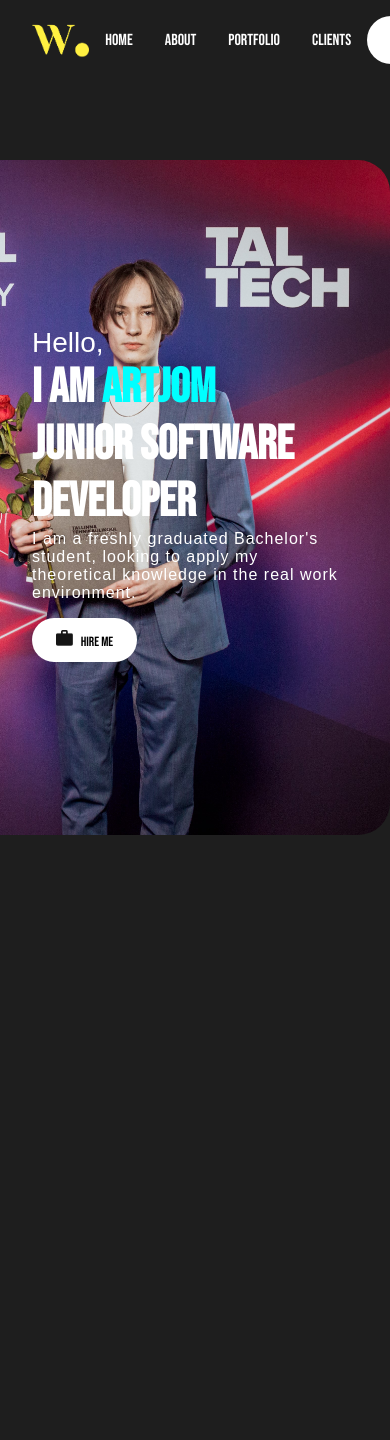
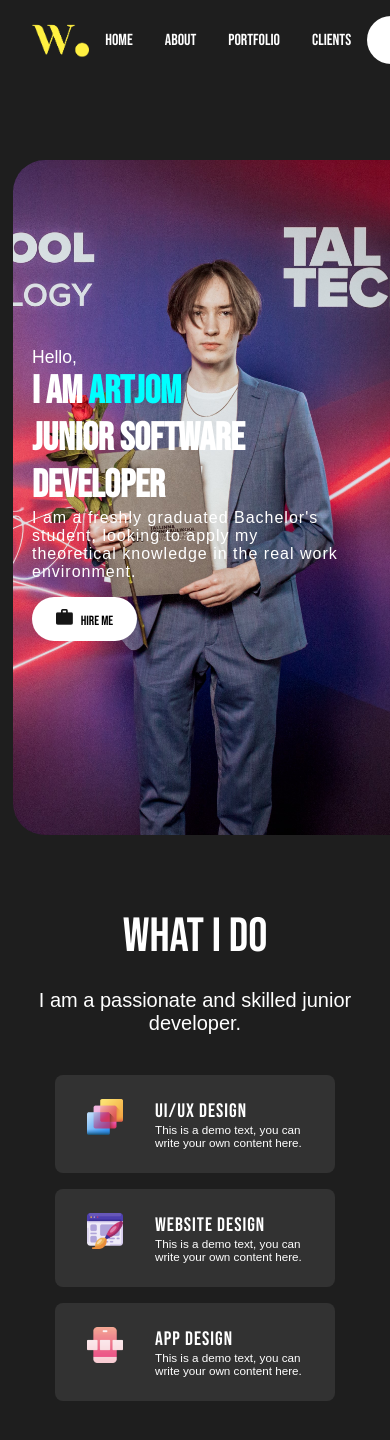
Before and after one commit to artn01/portfolio, a React (Create React App) app: page / in a window 390 px wide. Shown: the top 1440 px of the page. Before the commit the page ends 860 px from the top, so only its background shows below. Built offline with nearby package versions, Linux system fonts and the light colour scheme.

Commit message:
about section

```diff
--- a/src/App.js
+++ b/src/App.js
@@ -1,11 +1,13 @@
 import NavBar from "./components/NavBar/NavBar";
 import Intro from "./components/Intro/Intro";
+import Skills from "./components/Skills/Skills";
 
 function App() {
   return (
     <div className="App">
       <NavBar></NavBar>
       <Intro></Intro>
+      <Skills></Skills>
     </div>
   );
 }
--- a/src/components/Intro/intro.css
+++ b/src/components/Intro/intro.css
@@ -65,3 +65,23 @@
     margin-right: 0.5rem;
     height: 1rem;
   }
+
+  @media screen and (max-width:840px){
+    .bg {
+      right: -10vw;
+    }
+
+    .introContent {
+      font-size: 10vw;
+    }
+
+    .hello {
+      font-size: 4.5vw;
+    }
+  }
+
+  @media screen and (max-width:480px){
+    .bg {
+      right: -20vw;
+    }
+  }
--- a/src/components/NavBar/NavBar.css
+++ b/src/components/NavBar/NavBar.css
@@ -1,4 +1,5 @@
 .navbar {
+    background: rgb(30, 30, 30);
     height: 5rem;
     width: 100vw;
     max-width: 75rem;
--- /dev/null
+++ b/src/components/Skills/Skills.js
@@ -0,0 +1,41 @@
+import React from 'react';
+import './skills.css';
+import UIDesign from '../../assets/ui-design.png';
+import WebDesign from '../../assets/website-design.png';
+import AppDesign from '../../assets/app-design.png';
+
+const Skills = () => {
+  return (
+    <section id='skills'>
+        <span className='skillTitle'>What I do</span>
+        <span className='skillDesc'>I am a passionate and skilled junior developer.</span>
+        <div className='skillBars'>
+            <div className='skillBar'>
+                <img src={UIDesign} alt='UiDesign' className='skillBarImg'></img>
+                <div className='skillBarText'>
+                    <h2>UI/UX Design</h2>
+                    <p>This is a demo text, you can write your own content here.</p>
+                </div>
+            </div>
+
+            <div className='skillBar'>
+                <img src={WebDesign} alt='WebDesign' className='skillBarImg'></img>
+                <div className='skillBarText'>
+                    <h2>Website Design</h2>
+                    <p>This is a demo text, you can write your own content here.</p>
+                </div>
+            </div>
+
+            <div className='skillBar'>
+                <img src={AppDesign} alt='AppDesign' className='skillBarImg'></img>
+                <div className='skillBarText'>
+                    <h2>App Design</h2>
+                    <p>This is a demo text, you can write your own content here.</p>
+                </div>
+            </div>
+        </div>
+    </section>
+  )
+}
+
+export default Skills
--- /dev/null
+++ b/src/components/Skills/skills.css
@@ -0,0 +1,83 @@
+#skills {
+    overflow: hidden;
+    width: 100vw;
+    max-width: 65rem;
+    display: flex;
+    flex-direction: column;
+    align-items: center;
+    justify-content: center;
+    text-align: center;
+    margin: 0 auto;
+}
+
+.skillTitle {
+    font-size: 3rem;
+    font-weight: 400;
+    padding-top: 3rem;
+    margin-bottom: 1.5rem;
+}
+
+.skillDesc {
+    font-family: sans-serif;
+    font-weight: 200;
+    font-size: 1.25rem;
+    max-width: 50rem;
+    padding: 0, 2rem;
+}
+
+.skillBars {
+    margin: 1.5rem;
+    width: 100vw;
+    max-width: 80%;
+    text-align: left;
+}
+
+.skillBar {
+    display: flex;
+    margin: 1rem;
+    padding: 1.5rem 2rem;
+    border-radius: 0.5rem;
+    background: rgb(50, 50, 50);
+}
+
+.skillBarImg {
+    object-fit: cover;
+    height: 3rem;
+    width: 3rem;
+    margin-right: 2rem;
+}
+
+.skillBarText>p {
+    font-size: 1rem;
+    font-weight: 200;
+    font-family: sans-serif;
+}
+
+.skillBarText>h2 {
+    font-size: 1.75rem;
+    font-weight: 200;
+    letter-spacing: 1px;
+}
+
+@media screen and (max-width:720px) {
+    .skillBarText>p {
+        font-size: 2vw;
+    }
+
+}
+
+@media screen and (max-width:480px) {
+    .skillBarText>p {
+        font-size: 3vw;
+    }
+
+    .skillBarImg {
+        height: 2.25rem;
+        width: 2.25rem;
+    }
+
+    .skillBarText>h2 {
+        font-size: 5vw;
+    }
+
+}
```
